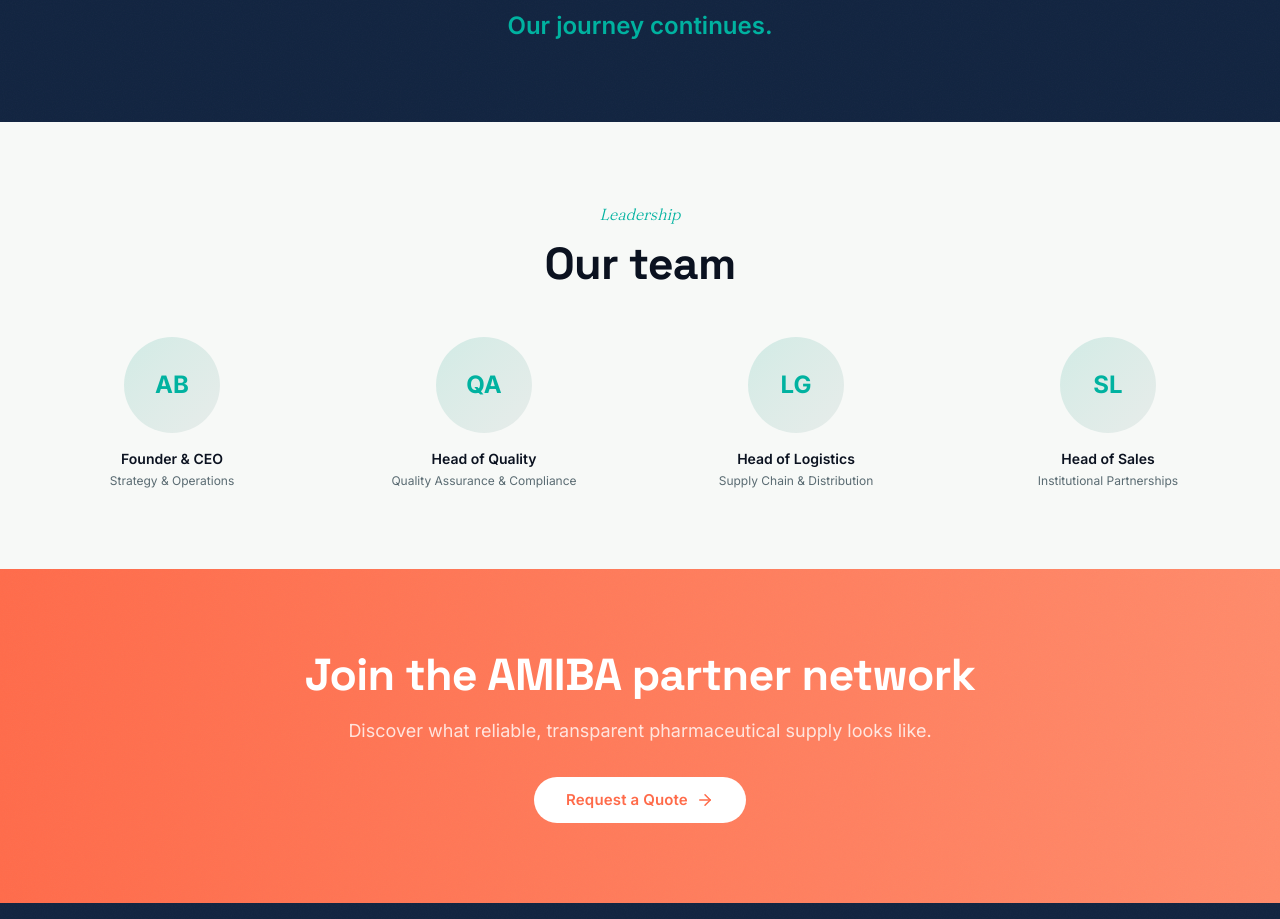
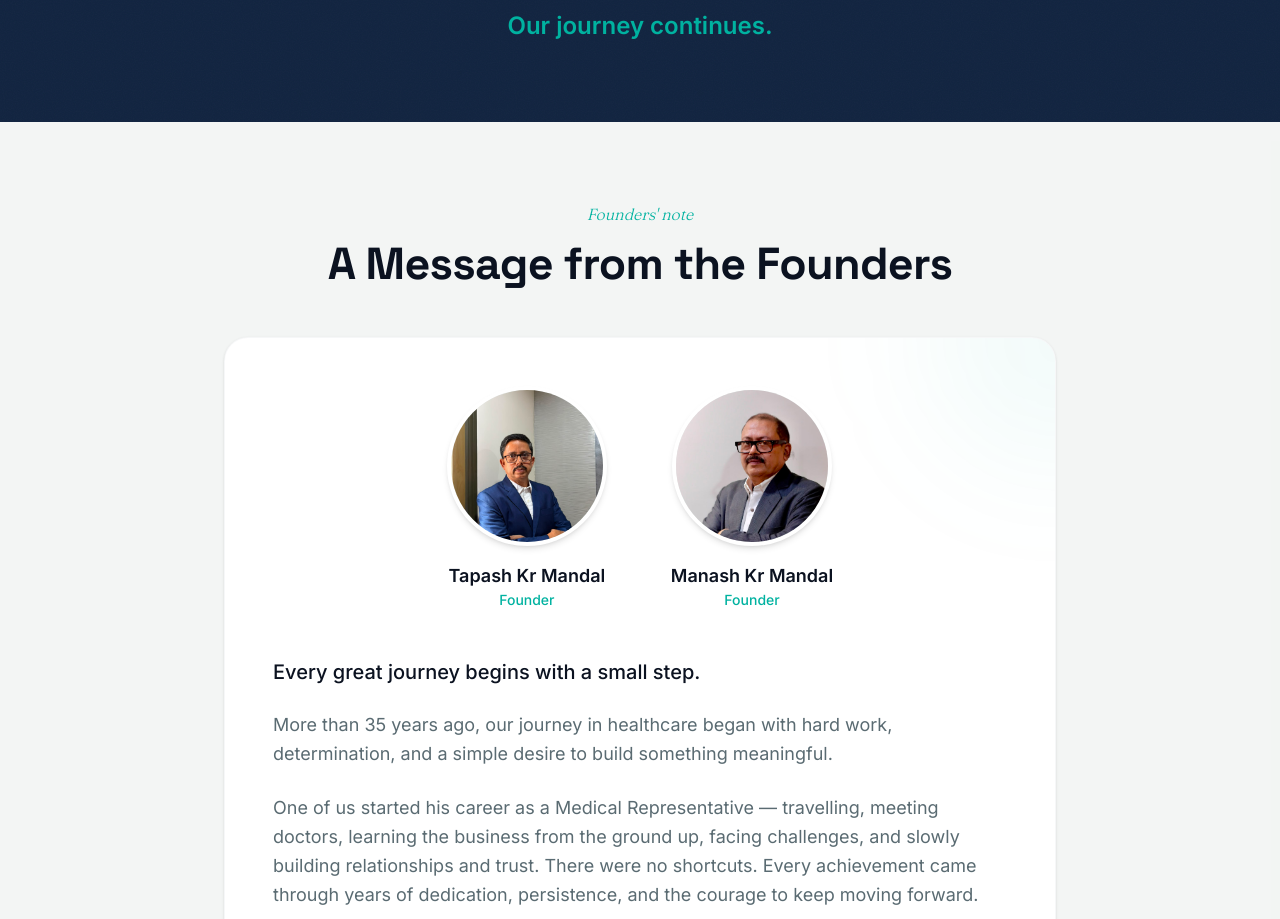
Before and after one commit to Dxbojit/Amiba-web, a Next.js app: page /about in a window 1280 px wide. Shown: the part 2400-3319 px from the top of the page. Built offline with nearby package versions, Linux system fonts and the light colour scheme.

Commit message:
founders

```diff
--- a/src/app/about/page.tsx
+++ b/src/app/about/page.tsx
@@ -1,4 +1,5 @@
 import type { Metadata } from "next";
+import Image from "next/image";
 import { SectionReveal, SectionRevealChild } from "@/components/shared/section-reveal";
 import { CTABanner } from "@/components/shared/cta-banner";
 import { Target, Eye, Heart, Users } from "lucide-react";
@@ -18,13 +19,6 @@
   { icon: Users, title: "Partnership", description: "We don't just sell — we build long-term supply relationships that make your operations easier." },
 ];
 
-/* TODO: REPLACE — Use real leadership data */
-const leadership = [
-  { name: "Founder & CEO", initials: "AB", role: "Strategy & Operations" },
-  { name: "Head of Quality", initials: "QA", role: "Quality Assurance & Compliance" },
-  { name: "Head of Logistics", initials: "LG", role: "Supply Chain & Distribution" },
-  { name: "Head of Sales", initials: "SL", role: "Institutional Partnerships" },
-];
 
 export default function AboutPage() {
   return (
@@ -160,30 +154,122 @@
         </div>
       </section>
 
-      {/* Leadership */}
-      <section className="py-14 sm:py-20 bg-paper">
-        <div className="max-w-7xl mx-auto px-4 sm:px-6 lg:px-8">
+      {/* Founders Message */}
+      <section className="py-14 sm:py-20 bg-mist/30">
+        <div className="max-w-4xl mx-auto px-4 sm:px-6 lg:px-8">
           <SectionReveal>
             <div className="text-center mb-12">
-              <p className="text-editorial text-signal-teal text-base mb-3">Leadership</p>
-              <h2 className="text-display-lg text-ink">Our team</h2>
+              <p className="text-editorial text-signal-teal text-base mb-3">Founders&apos; note</p>
+              <h2 className="text-display-lg text-ink">A Message from the Founders</h2>
             </div>
           </SectionReveal>
-          <SectionReveal stagger>
-            <div className="grid grid-cols-2 sm:grid-cols-4 gap-6 sm:gap-8">
-              {leadership.map((l) => (
-                <SectionRevealChild key={l.initials}>
-                  <div className="text-center">
-                    <div className="w-24 h-24 rounded-full bg-gradient-to-br from-signal-teal/20 to-mist flex items-center justify-center mx-auto mb-4">
-                      <span className="text-2xl font-bold text-signal-teal font-[var(--font-display)]">
-                        {l.initials}
-                      </span>
-                    </div>
-                    <h3 className="text-sm font-semibold text-ink">{l.name}</h3>
-                    <p className="text-xs text-slate mt-1">{l.role}</p>
+
+          <SectionReveal>
+            <div className="bg-white rounded-3xl p-8 sm:p-12 shadow-sm border border-slate/5 relative overflow-hidden">
+              <div className="absolute top-0 right-0 w-64 h-64 bg-signal-teal/5 rounded-full blur-3xl transform translate-x-1/2 -translate-y-1/2 pointer-events-none" />
+
+              {/* Founder Profiles */}
+              <div className="flex flex-col sm:flex-row items-center justify-center gap-8 sm:gap-16 mb-12 relative z-10">
+                <div className="text-center">
+                  <div className="relative w-32 h-32 sm:w-40 sm:h-40 rounded-full overflow-hidden border-4 border-white shadow-md mx-auto mb-4 bg-mist flex items-center justify-center">
+                    <Image
+                      src="/images/founders/tapash-kr-mandal.jpg"
+                      alt="Tapash Kr Mandal"
+                      fill
+                      className="object-cover"
+                    />
                   </div>
-                </SectionRevealChild>
-              ))}
+                  <h3 className="font-semibold text-lg text-ink">Tapash Kr Mandal</h3>
+                  <p className="text-signal-teal text-sm font-medium">Founder</p>
+                </div>
+
+                <div className="text-center">
+                  <div className="relative w-32 h-32 sm:w-40 sm:h-40 rounded-full overflow-hidden border-4 border-white shadow-md mx-auto mb-4 bg-mist flex items-center justify-center">
+                    <Image
+                      src="/images/founders/manash-kr-mandal.jpg"
+                      alt="Manash Kr Mandal"
+                      fill
+                      className="object-cover"
+                    />
+                  </div>
+                  <h3 className="font-semibold text-lg text-ink">Manash Kr Mandal</h3>
+                  <p className="text-signal-teal text-sm font-medium">Founder</p>
+                </div>
+              </div>
+
+              {/* Message Content */}
+              <div className="space-y-6 text-slate text-lg leading-relaxed relative z-10">
+                <p className="font-medium text-ink text-xl">Every great journey begins with a small step.</p>
+
+                <p>
+                  More than 35 years ago, our journey in healthcare began with hard work, determination, and a simple desire to build something meaningful.
+                </p>
+
+                <p>
+                  One of us started his career as a Medical Representative — travelling, meeting doctors, learning the business from the ground up, facing challenges, and slowly building relationships and trust. There were no shortcuts. Every achievement came through years of dedication, persistence, and the courage to keep moving forward.
+                </p>
+
+                <p>
+                  While one of us was constantly on the road, focused on developing the business and building its foundation, the other stood firmly behind it as the financial and operational backbone of the family and the business. Together, through different responsibilities and countless sacrifices, we built our journey step by step.
+                </p>
+
+                <p>
+                  Today, after more than three decades in healthcare, seeing AMIBA PHARMACEUTICALS become a reality is one of the proudest moments of our lives.
+                </p>
+
+                <p>
+                  But AMIBA is not the end of our journey. It is the beginning of a new one.
+                </p>
+
+                <p>
+                  Our sons, Mriganka and Mrinmoy, have taken this dream forward and transformed it into a new-generation pharmaceutical venture. What we spent decades learning, they now have the opportunity to build upon — with new ideas, new energy, and a new vision.
+                </p>
+
+                <p>
+                  And to everyone who dreams of building a career with AMIBA PHARMACEUTICALS, we want to say one thing:
+                </p>
+
+                <blockquote className="border-l-4 border-signal-teal pl-6 py-2 my-8 italic font-medium text-ink text-xl bg-signal-teal/5 rounded-r-lg">
+                  &quot;Do not be afraid to start small.&quot;
+                </blockquote>
+
+                <p>
+                  A career does not become successful overnight. Start with sincerity. Learn every day. Respect your work. Build relationships. Accept failures. Stay consistent. And never underestimate what years of honest hard work can achieve.
+                </p>
+
+                <p>
+                  One of us began as a Medical Representative. Today, we are founders of a pharmaceutical company.
+                </p>
+
+                <p className="font-medium text-ink">
+                  Your starting point does not decide your destination. Your dedication does.
+                </p>
+
+                <p>
+                  We want AMIBA to be more than a workplace. We want it to be a place where young professionals can learn, grow, take responsibility, dream bigger, and build something they can be proud of.
+                </p>
+
+                <p className="font-medium text-ink">
+                  Our dream has come true.
+                </p>
+
+                <p className="font-medium text-ink mb-12">
+                  Now, we want to build the future together with you.
+                </p>
+
+                <div className="pt-8 border-t border-slate/10">
+                  <p className="text-base text-slate mb-6">With gratitude, pride, and hope for the journey ahead,</p>
+
+                  <div className="font-[var(--font-display)]">
+                    <p className="text-2xl font-bold text-ink mb-1">— Tapash Kr Mandal & Manash Kr Mandal</p>
+                    <p className="text-signal-teal font-medium uppercase tracking-widest text-sm mb-6">AMIBA PHARMACEUTICALS</p>
+                  </div>
+
+                  <p className="text-sm font-medium text-slate uppercase tracking-wider">
+                    35+ years of experience. <span className="text-signal-teal">•</span> One new generation. <span className="text-signal-teal">•</span> One shared vision. <span className="text-signal-teal">•</span> A future built together.
+                  </p>
+                </div>
+              </div>
             </div>
           </SectionReveal>
         </div>
```
Also changed, not shown: public/images/founders/manash-kr-mandal.jpg (added), public/images/founders/tapash-kr-mandal.jpg (added).
